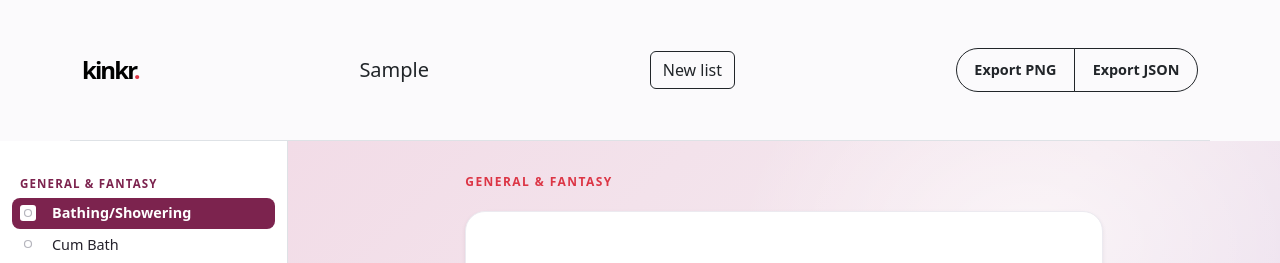
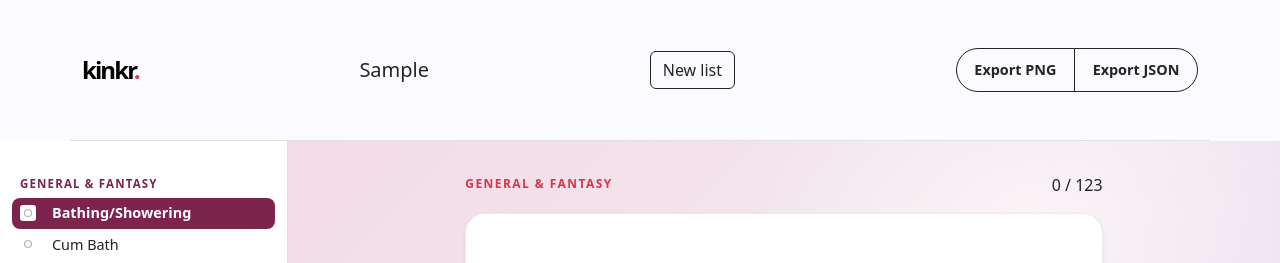
Before and after one commit to vstar200000/kinkr, a React (Vite) app: page / in a window 1280 px wide. Both pictures are taken after typing "Sample" into the empty fields and a click on the button "Start". Shown: the top 263 px of the page. Built offline with nearby package versions, Linux system fonts and the light colour scheme.

Commit message:
Add progress display toggle functionality and styles

```diff
--- a/src/App.css
+++ b/src/App.css
@@ -69,6 +69,25 @@
   font-size: 0.75rem;
   font-weight: 700;
   padding: 0.35rem 0.65rem;
+}
+
+.progress-tracker {
+  background: none;
+  border: 0;
+  border-radius: 0.25rem;
+  color: inherit;
+  cursor: pointer;
+  font: inherit;
+  padding: 0;
+}
+
+.progress-tracker:hover {
+  text-decoration: underline;
+}
+
+.progress-tracker:focus-visible {
+  box-shadow: 0 0 0 0.2rem rgb(161 44 104 / 25%);
+  outline: 0;
 }
 
 .item-card {
--- a/src/App.tsx
+++ b/src/App.tsx
@@ -8,7 +8,13 @@ import itemsData from "./data/items.json";
 import { downloadCanvasPng, renderResultsCanvas } from "./exportImage.ts";
 import { parseResults, type ImportedResults } from "./importResults.ts";
 import { ratingOptions } from "./ratings.ts";
-import { clearProgress, loadProgress, saveProgress } from "./storage.ts";
+import {
+  clearProgress,
+  loadProgress,
+  loadProgressDisplay,
+  saveProgress,
+  saveProgressDisplay,
+} from "./storage.ts";
 
 export interface Category {
   category: string;
@@ -160,6 +166,7 @@ function Checklist({
       : "",
   );
   const [isNavOpen, setIsNavOpen] = useState(false);
+  const [progressDisplay, setProgressDisplay] = useState(loadProgressDisplay);
 
   const items = useMemo(
     () => buildItems(customItems, includeExtended),
@@ -186,6 +193,13 @@ function Checklist({
   const isActiveItemRated = activeRoles.every(
     (role) => activeAnswers[role] !== null,
   );
+
+  function toggleProgressDisplay() {
+    const nextDisplay =
+      progressDisplay === "fraction" ? "percent" : "fraction";
+    setProgressDisplay(nextDisplay);
+    saveProgressDisplay(nextDisplay);
+  }
 
   function handleAnswerClick(role: Role, answer: AnswerLevel) {
     const updatedAnswers = { ...activeAnswers, [role]: answer };
@@ -421,6 +435,19 @@ function Checklist({
                       {ratedCount === items.length && (
                         <span className="complete-badge">All rated</span>
                       )}
+                      {ratedCount < items.length && (
+                        <button
+                          aria-label={`Progress: ${ratedCount} of ${items.length} items rated, shown as ${progressDisplay}. Activate to show as ${progressDisplay === "fraction" ? "percent" : "fraction"}.`}
+                          className="progress-tracker"
+                          onClick={toggleProgressDisplay}
+                          title={`Click to show progress as ${progressDisplay === "fraction" ? "percent" : "fraction"}`}
+                          type="button"
+                        >
+                          {progressDisplay === "fraction"
+                            ? `${ratedCount} / ${items.length}`
+                            : `${Math.round((ratedCount / items.length) * 100)}%`}
+                        </button>
+                      )}
                     </div>
 
                     <Item
--- a/src/storage.ts
+++ b/src/storage.ts
@@ -2,10 +2,29 @@ import { ratingOptions } from "./ratings.ts";
 import type { ImportedResults } from "./importResults.ts";
 
 const STORAGE_KEY = "kinkr:v1";
+const PROGRESS_DISPLAY_KEY = "kinkr:progress-display:v1";
 const KEY_PATTERN = /^(base|custom):\d+$/;
 const LEVELS: unknown[] = ratingOptions.map((option) => option.value);
 
 export type Progress = Omit<ImportedResults, "skipped">;
+export type ProgressDisplay = "fraction" | "percent";
+
+export function loadProgressDisplay(): ProgressDisplay {
+  try {
+    const display = localStorage.getItem(PROGRESS_DISPLAY_KEY);
+    return display === "percent" ? "percent" : "fraction";
+  } catch {
+    return "fraction";
+  }
+}
+
+export function saveProgressDisplay(display: ProgressDisplay) {
+  try {
+    localStorage.setItem(PROGRESS_DISPLAY_KEY, display);
+  } catch {
+    // Storage can be unavailable or full; the app still works without it.
+  }
+}
 
 export function saveProgress(progress: Progress) {
   try {
```
